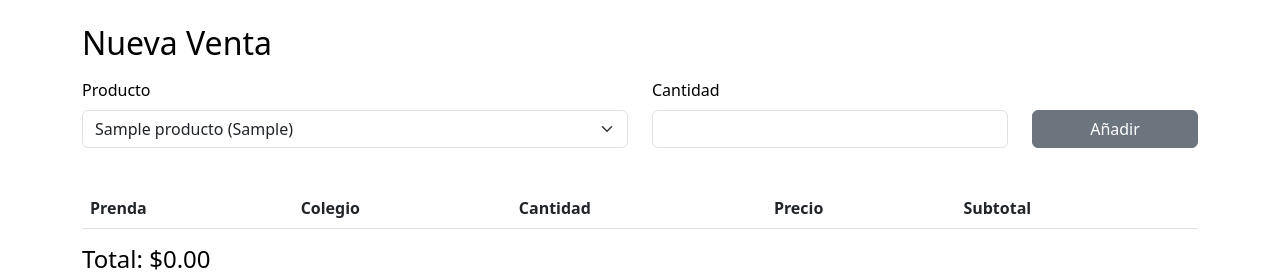
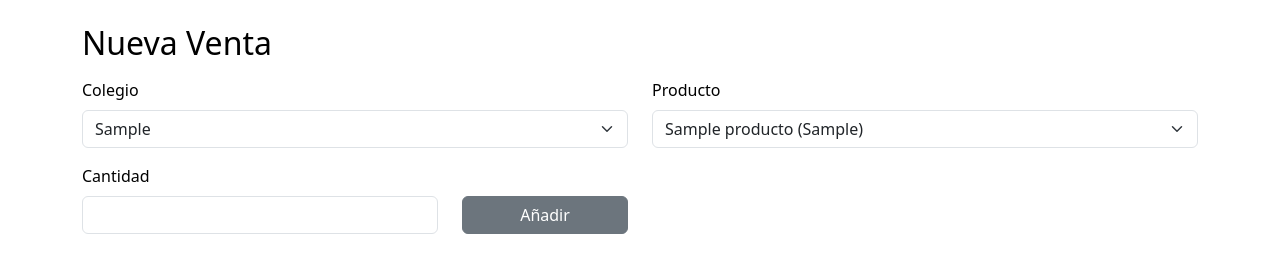
Before and after one commit to cdazaperez/rag_fastapi, a Flask app: page /venta in a window 1280 px wide. Shown: the part 56-330 px from the top of the page. Run offline with Flask 3, Linux system fonts and the light colour scheme; the visitor is signed in with stand-in values (Sample User, id 1); tables that the repository leaves empty or names only in its code hold one stand-in row (values such as "Sample post"); lists and menus that the app fills with data are empty.

Commit message:
Add colegio filtering and price editing

```diff
--- a/inventario/app_flask_inventario.py
+++ b/inventario/app_flask_inventario.py
@@ -72,9 +72,13 @@ def editar(id):
             request.form['genero'],
             request.form['talla'],
             int(request.form['cantidad']),
+            float(request.form['precio']),
             id
         )
-        cursor.execute("UPDATE productos SET nombre=%s, colegio=%s, genero=%s, talla=%s, cantidad=%s WHERE id=%s", data)
+        cursor.execute(
+            "UPDATE productos SET nombre=%s, colegio=%s, genero=%s, talla=%s, cantidad=%s, precio=%s WHERE id=%s",
+            data,
+        )
         conn.commit()
         conn.close()
         flash("Producto actualizado")
@@ -149,6 +153,7 @@ def eliminar_producto(id):
         return redirect(url_for('dashboard'))
     conn = get_db()
     cursor = conn.cursor()
+    cursor.execute("DELETE FROM ventas WHERE producto_id=%s", (id,))
     cursor.execute("DELETE FROM productos WHERE id=%s", (id,))
     conn.commit()
     conn.close()
@@ -206,6 +211,8 @@ def nueva_venta():
     cursor = conn.cursor(dictionary=True)
     cursor.execute("SELECT * FROM productos")
     productos = cursor.fetchall()
+    cursor.execute("SELECT DISTINCT colegio FROM productos")
+    colegios = [row['colegio'] for row in cursor.fetchall()]
 
     if request.method == 'POST':
         items = json.loads(request.form['items']) if request.form.get('items') else []
@@ -242,7 +249,7 @@ def nueva_venta():
         return render_template("recibo_venta.html", ventas=ventas_detalle, total=total)
 
     conn.close()
-    return render_template("nueva_venta.html", productos=productos)
+    return render_template("nueva_venta.html", productos=productos, colegios=colegios)
 
 if __name__ == '__main__':
     app.run(host='0.0.0.0', port=5000, debug=True)
--- a/inventario/templates/dashboard.html
+++ b/inventario/templates/dashboard.html
@@ -16,6 +16,7 @@
       <th>Género</th>
       <th>Talla</th>
       <th>Cantidad</th>
+      <th>Precio</th>
       <th>Acciones</th>
     </tr>
   </thead>
@@ -28,6 +29,7 @@
       <td>{{ p.genero }}</td>
       <td>{{ p.talla }}</td>
       <td>{{ p.cantidad }}</td>
+      <td>{{ '%.2f'|format(p.precio) }}</td>
       <td>
         <a href="{{ url_for('editar', id=p.id) }}" class="btn btn-sm btn-primary">Editar</a>
         {% if session.get('role') == 'admin' %}
--- a/inventario/templates/editar.html
+++ b/inventario/templates/editar.html
@@ -23,6 +23,10 @@
     <label class="form-label">Cantidad</label>
     <input type="number" class="form-control" name="cantidad" value="{{ producto.cantidad }}" required>
   </div>
+  <div class="mb-3">
+    <label class="form-label">Precio</label>
+    <input type="number" step="0.01" class="form-control" name="precio" value="{{ producto.precio }}" required>
+  </div>
   <button type="submit" class="btn btn-primary">Guardar</button>
   <a href="{{ url_for('dashboard') }}" class="btn btn-secondary">Cancelar</a>
 </form>
--- a/inventario/templates/nueva_venta.html
+++ b/inventario/templates/nueva_venta.html
@@ -6,13 +6,19 @@
 <form method="post" id="venta-form">
   <div class="row">
     <div class="col-md-6 mb-3">
-      <label class="form-label">Producto</label>
-      <select id="producto" class="form-select">
-        {% for p in productos %}
-        <option value="{{ p.id }}" data-precio="{{ p.precio }}" data-colegio="{{ p.colegio }}">{{ p.nombre }} ({{ p.cantidad }})</option>
+      <label class="form-label">Colegio</label>
+      <select id="colegio" class="form-select">
+        {% for c in colegios %}
+        <option value="{{ c }}">{{ c }}</option>
         {% endfor %}
       </select>
     </div>
+    <div class="col-md-6 mb-3">
+      <label class="form-label">Producto</label>
+      <select id="producto" class="form-select"></select>
+    </div>
+  </div>
+  <div class="row">
     <div class="col-md-4 mb-3">
       <label class="form-label">Cantidad</label>
       <input type="number" id="cantidad" class="form-control">
@@ -44,7 +50,29 @@
 
 <script>
 const productos = {{ productos | tojson }};
+const colegios = {{ colegios | tojson }};
 let items = [];
+
+function cargarProductos(colegio) {
+  const select = document.getElementById('producto');
+  select.innerHTML = '';
+  productos.filter(p => p.colegio === colegio).forEach(p => {
+    const opt = document.createElement('option');
+    opt.value = p.id;
+    opt.textContent = `${p.nombre} (${p.cantidad})`;
+    select.appendChild(opt);
+  });
+}
+
+document.getElementById('colegio').addEventListener('change', (e) => {
+  cargarProductos(e.target.value);
+});
+
+window.addEventListener('DOMContentLoaded', () => {
+  if (colegios.length) {
+    cargarProductos(colegios[0]);
+  }
+});
 
 function actualizarTotal() {
   let total = 0;
```
